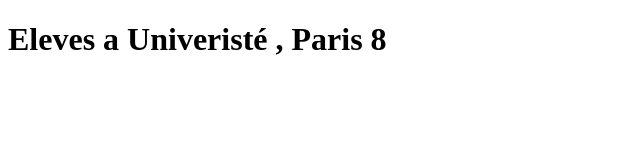
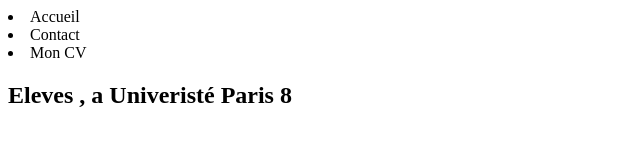
Before and after one commit to YounesBgithub/gil_siteweb_younesbenatallah_l1b, a plain HTML site: page index.html in a window 1280 px wide. Shown: the whole page, without its empty margins (0-640 px from the left). Drawn offline with Linux system fonts and the light colour scheme.

Commit message:
Replace index.html

```diff
--- a/index.html
+++ b/index.html
@@ -5,9 +5,17 @@
     <meta http-equiv="X-UA-Compatible" content="IE=edge">
     <meta name="viewport" content="width=device-width, initial-scale=1.0">
     <title>Younes Benatallah</title>
+    <link rel="stylesheet" href="style.css">
 </head>
 <body>
-    <h1>Eleves a Univeristé , Paris 8</h1>
+    <section class="top-page">
+        <nav>
+            <li>Accueil</li>
+            <li>Contact</li>
+            <li>Mon CV</li>
+        </nav>
+        <h1>Eleves , a Univeristé Paris 8</h1>
+    </section>
 
 </body>
 </html>
```
